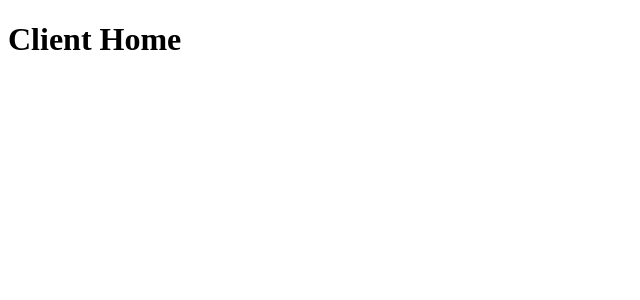
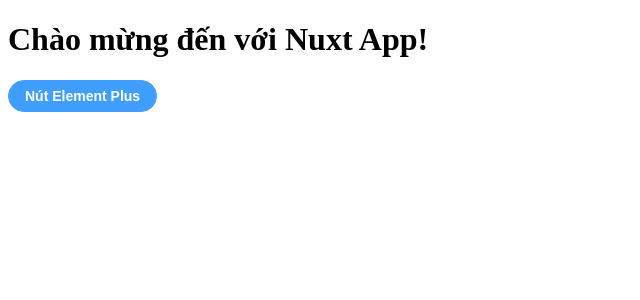
Before and after one commit to vietanhyoyo/nuxt-js-base, a Nuxt app: page /client/home in a window 1280 px wide. Shown: the top 300 px of the page, without its empty margins (0-640 px from the left). Built offline with nearby package versions, Linux system fonts and the light colour scheme.

Commit message:
add element plust

```diff
--- /dev/null
+++ b/assets/scss/components/vc-button.scss
@@ -0,0 +1,5 @@
+.vc-btn {
+    font-weight: 600;
+    border-radius: 100px;
+    padding: 8px 16px;
+  }
--- /dev/null
+++ b/components/ui/vc-button.vue
@@ -0,0 +1,43 @@
+<template>
+  <el-button
+    :class="['vc-btn', button_class]"
+    :type="type"
+    :size="size"
+    :loading="loading"
+    @click="onClick"
+  >
+    <slot name="icon" />
+    <slot />
+  </el-button>
+</template>
+
+<script setup>
+defineProps({
+  type: {
+    type: String,
+    default: "primary",
+  },
+  size: {
+    type: String,
+    default: "default",
+  },
+  loading: {
+    type: Boolean,
+    default: false,
+  },
+  button_class: {
+    type: Boolean,
+    default: false,
+  },
+})
+
+const emit = defineEmits(["click"])
+
+const onClick = (event) => {
+  emit("click", event)
+}
+</script>
+
+<style lang="scss" scoped>
+@use "@/assets/scss/components/vc-button.scss" as *;
+</style>
--- a/nuxt.config.ts
+++ b/nuxt.config.ts
@@ -1,5 +1,12 @@
 // https://nuxt.com/docs/api/configuration/nuxt-config
 export default defineNuxtConfig({
-  compatibilityDate: '2024-11-01',
-  devtools: { enabled: true }
+  compatibilityDate: "2024-11-01",
+  devtools: { enabled: true },
+  modules: ["@element-plus/nuxt"],
+  components: [
+    {
+      path: "~/components",
+      pathPrefix: false,
+    },
+  ],
 })
--- a/package.json
+++ b/package.json
@@ -10,8 +10,13 @@
     "postinstall": "nuxt prepare"
   },
   "dependencies": {
+    "element-plus": "^2.9.7",
     "nuxt": "^3.16.1",
     "vue": "^3.5.13",
     "vue-router": "^4.5.0"
+  },
+  "devDependencies": {
+    "@element-plus/nuxt": "^1.1.1",
+    "sass": "^1.86.0"
   }
 }
--- a/pages/client/home/index.vue
+++ b/pages/client/home/index.vue
@@ -1,3 +1,12 @@
 <template>
-    <h1>Client Home</h1>
-</template>
+    <div class="home">
+      <h1>Chào mừng đến với Nuxt App!</h1>
+      <vc-button type="primary" @click="handleClick">Nút Element Plus</vc-button>
+    </div>
+  </template>
+
+  <script setup>
+  const handleClick = () => {
+    alert('Bạn đã click nút Element Plus!')
+  }
+  </script>
--- /dev/null
+++ b/plugins/element-plus.client.ts
@@ -0,0 +1,7 @@
+import { defineNuxtPlugin } from '#app'
+import ElementPlus from 'element-plus'
+import 'element-plus/dist/index.css'
+
+export default defineNuxtPlugin((nuxtApp) => {
+  nuxtApp.vueApp.use(ElementPlus)
+})
```
Also changed, not shown: 1 other file (tests, documents, lock files or other folders).
